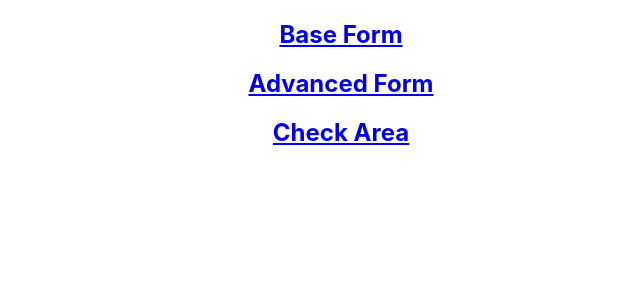
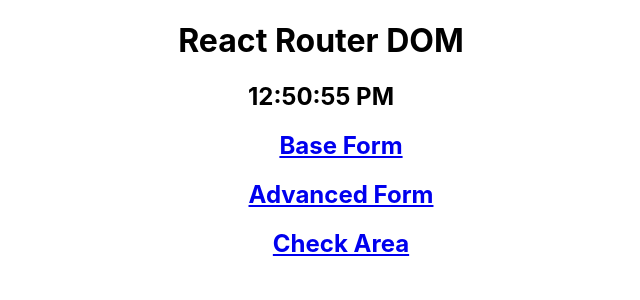
Before and after one commit to petarnenov/react-store, a React (Create React App) app: page / in a window 1280 px wide. Shown: the top 300 px of the page, without its empty margins (319-959 px from the left). Built offline with nearby package versions, Linux system fonts and the light colour scheme.

Commit message:
add: timeStore

```diff
--- a/src/App.css
+++ b/src/App.css
@@ -53,6 +53,7 @@
   width: 200px;
 }
 
+h1,
 h2 {
   text-align: center;
 }
--- a/src/App.js
+++ b/src/App.js
@@ -1,11 +1,15 @@
 import React from 'react';
 import { NavLink, Outlet } from 'react-router-dom';
+import { useTimeStore } from './components/timeStore/timeStore';
 
 import './App.css';
 
 function Navigation() {
+  const time = useTimeStore();
   return (
     <>
+      <h1>React Router DOM</h1>
+      <h2>{time}</h2>
       <ul>
         <NavLink to="/job/base" exact="true" >
           <h2>Base Form</h2>
--- /dev/null
+++ b/src/components/timeStore/timeStore.js
@@ -0,0 +1,25 @@
+import { useSyncExternalStore } from 'react';
+
+const createTimeStore = () => {
+
+    const timeStore = {
+        notifiers: new Set(),
+        time: new Date().toLocaleTimeString(),
+        subscribe: (notifier) => {
+            timeStore.notifiers.add(notifier);
+            return () => timeStore.notifiers.delete(notifier);
+        }
+
+    }
+
+    setInterval(() => {
+        timeStore.time = new Date().toLocaleTimeString();
+        timeStore.notifiers.forEach(notifier => notifier());
+    }, 1000);
+
+    return timeStore;
+}
+
+const timeStore = createTimeStore();
+
+export const useTimeStore = () => useSyncExternalStore(timeStore.subscribe, () => timeStore.time);
```
